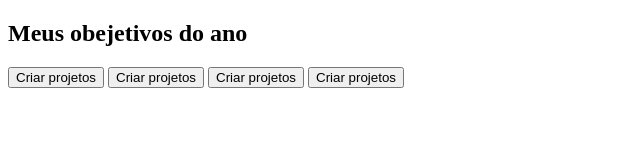
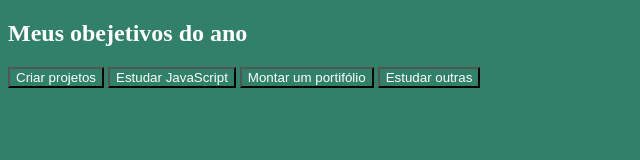
Before and after one commit to gorinelli/3j---2024, a plain HTML site: page index.html in a window 1280 px wide. Shown: the whole page, without its empty margins (0-640 px from the left). Drawn offline with Linux system fonts and the light colour scheme.

Commit message:
Add files via upload

```diff
--- a/index.html
+++ b/index.html
@@ -5,15 +5,16 @@
     <meta http-equiv="X-UA-Compatible" content="IE=edge">
     <meta name="viewport" content="width=device-width, initial-scale=1.0">
     <title>Meus objetivos do ano</title>
+    <link rel="stylesheet" href="style.css">
 </head>
 <body>
     <section class="conteudo-principal">
     <h2 class="titulo-principal">Meus obejetivos do ano</h2>
     <div class="botoes">
         <button class="botao">Criar projetos</button>
-        <button class="botao">Criar projetos</button>
-        <button class="botao">Criar projetos</button>
-        <button class="botao">Criar projetos</button>
+        <button class="botao">Estudar JavaScript</button>
+        <button class="botao">Montar um portifólio</button>
+        <button class="botao">Estudar outras</button>
     </div>
     </section>
 
--- a/style.css
+++ b/style.css
@@ -0,0 +1,13 @@
+:root{
+    --cor-de-fundo:#318068;
+    --verde: #3d553a;
+    --branco: #FFFFFF;
+    --botao-ativo: #22998f;
+    --botao-inativo: rgba(15, 6, 114, 0.5);
+    --texto-fundo: rgba(55, 209, 214, 0.774);
+}
+
+*{
+  background-color: var(--cor-de-fundo);
+  color: var(--branco);
+}
```
